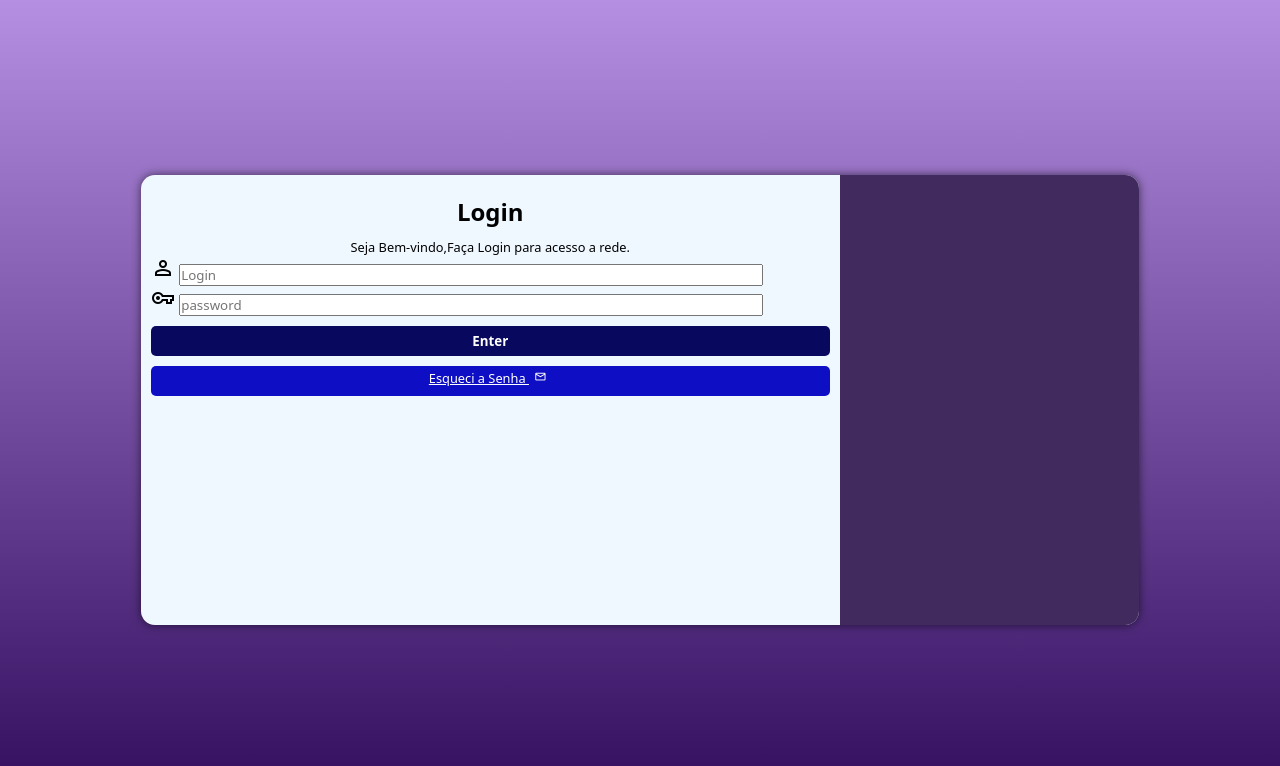
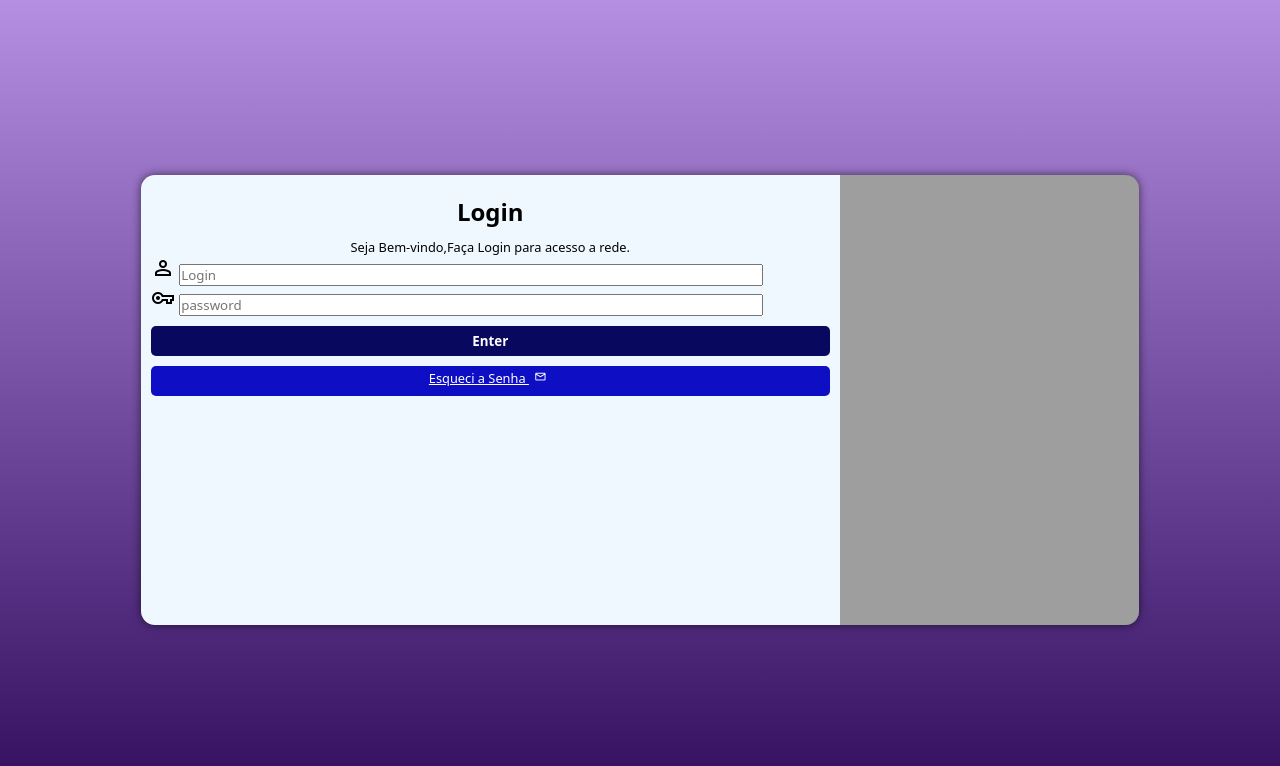
Before and after one commit to gurian-1974/Tela-Login, a plain HTML site: page index.html in a window 1280 px wide. Drawn offline with nearby package versions, Linux system fonts and the light colour scheme; the site is published under a folder, as on GitHub Pages, so addresses that start at the root find nothing.

Commit message:
Update style.css

```diff
--- a/estilo/style.css
+++ b/estilo/style.css
@@ -46,7 +46,7 @@ section#tlogin{
 }
 section#tlogin > div#imagen{
     display: block;
-    background: #412A5E url(/img/fundo_tela.jpg) no-repeat;
+    background: #412A5E url(../img/fundo_tela.jpg) no-repeat;
     height: 200px;
     background-size: cover;
     background-position: right bottom;
```
